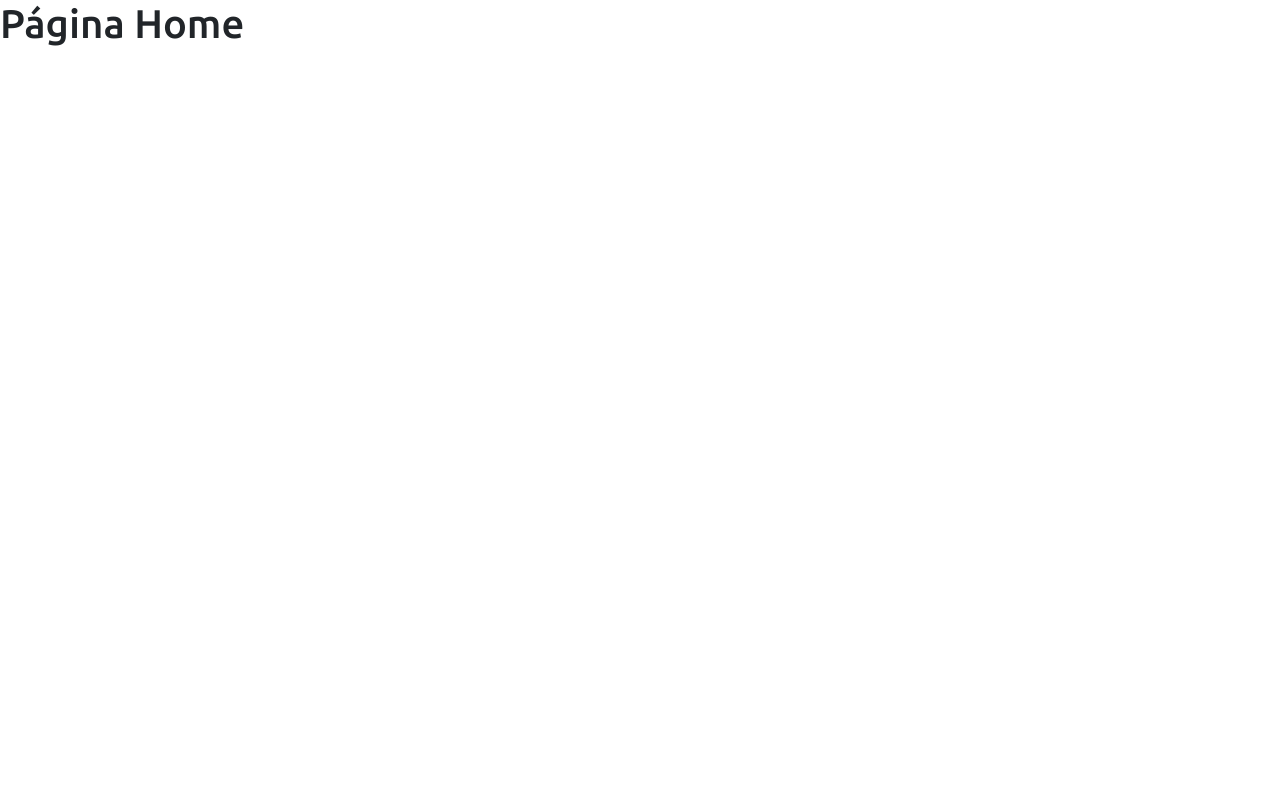
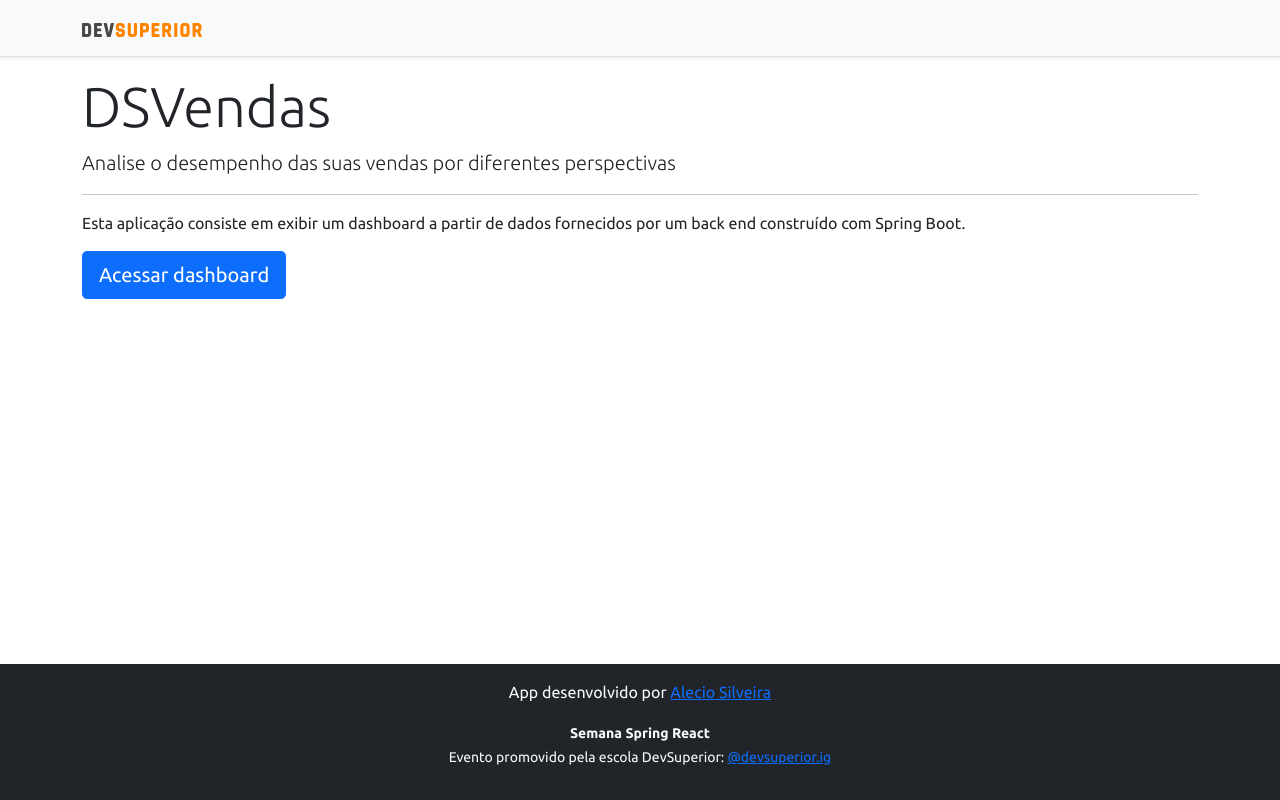
Before and after one commit to alecio70/projeto-sds5, a React (Create React App) app in the folder frontend/: page / in a window 1280 px wide. Built offline with nearby package versions, Linux system fonts and the light colour scheme.

Commit message:
Home, navigation

```diff
--- a/frontend/src/Rotas.tsx
+++ b/frontend/src/Rotas.tsx
@@ -13,7 +13,7 @@
         <BrowserRouter>
             <Routes>
                 <Route path="/" element={<Home />} />
-                <Route path="/dasboard" element={<Dasboard />} />
+                <Route path="/dashboard" element={<Dasboard />} />
             </Routes>
         </BrowserRouter>
     );
--- a/frontend/src/components/NavBar/index.tsx
+++ b/frontend/src/components/NavBar/index.tsx
@@ -1,11 +1,14 @@
 
 import ImgDsDark from 'assets/img/ds-dark.svg';
+import { Link } from 'react-router-dom';
 const NavBar = () => {
     return (
         <div className="d-flex flex-column flex-md-row align-items-center p-3 px-md-4 mb-3 bg-light border-bottom shadow-sm">
             <div className="container">
                 <nav className="my-2 my-md-0 mr-md-3">
-                    <img src={ImgDsDark} alt="DevSuperior" width="120" />
+                    <Link to="/">
+                        <img src={ImgDsDark} alt="DevSuperior" width="120" />
+                    </Link>
                 </nav>
             </div>
         </div>
--- a/frontend/src/pages/Dashboard/index.tsx
+++ b/frontend/src/pages/Dashboard/index.tsx
@@ -4,7 +4,7 @@
 import Footer from "components/Footer";
 import NavBar from "components/NavBar";
 
-const Dasboard = () => {
+const Dashboard = () => {
     return (
         <>
             <NavBar />
@@ -34,4 +34,4 @@
     );
 }
 
-export default Dasboard;
+export default Dashboard;
--- a/frontend/src/pages/Home/index.tsx
+++ b/frontend/src/pages/Home/index.tsx
@@ -1,8 +1,24 @@
+import Footer from "components/Footer";
+import NavBar from "components/NavBar";
+import { Link } from "react-router-dom";
+
 const Home = () => {
     return (
-        <div>
-            <h1>Página Home</h1>
-        </div>
+        <>
+            <NavBar />
+            <div className="container">
+                <div className="jumbotron">
+                    <h1 className="display-4">DSVendas</h1>
+                    <p className="lead">Analise o desempenho das suas vendas por diferentes perspectivas</p>
+                    <hr />
+                    <p>Esta aplicação consiste em exibir um dashboard a partir de dados fornecidos por um back end construído com Spring Boot.</p>
+                    <Link className="btn btn-primary btn-lg" to="/dashboard">
+                        Acessar dashboard
+                    </Link>
+                </div>
+            </div>
+            <Footer />
+        </>
     );
 }
 
```
